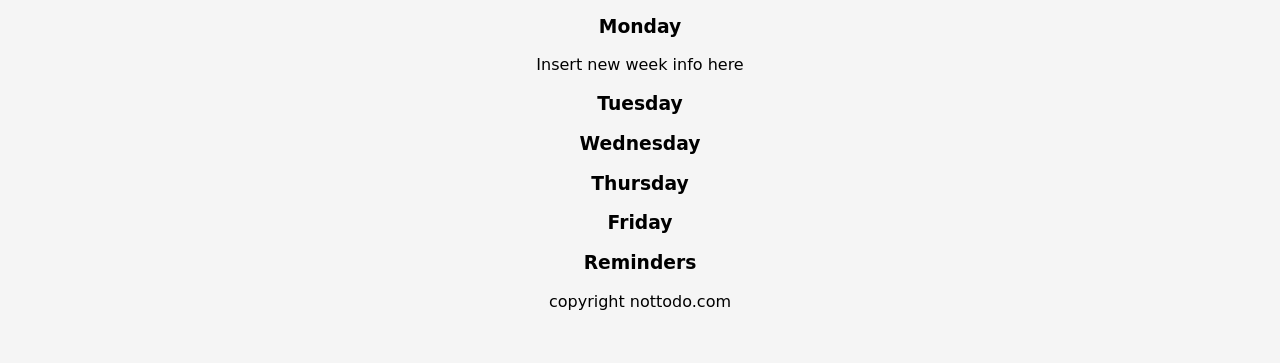
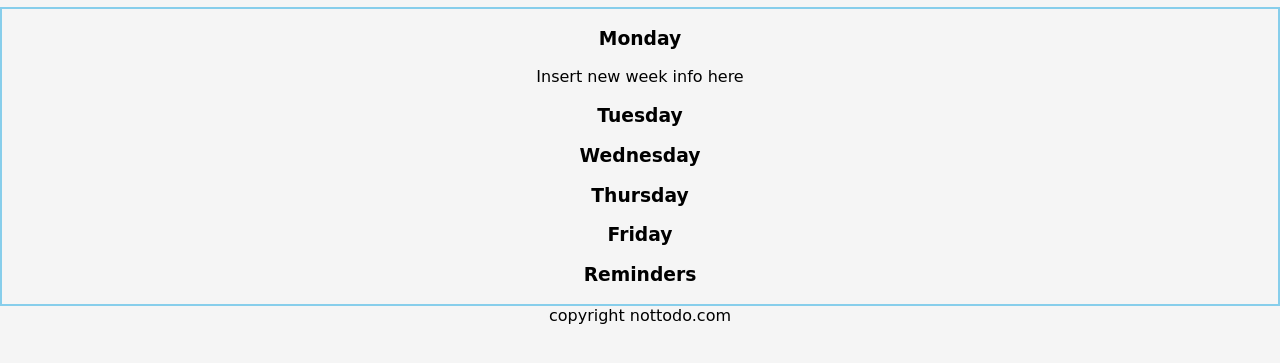
Before and after one commit to xoNelz/flexbox, a plain HTML site: page index.html in a window 1280 px wide. Shown: the part 141-504 px from the top of the page. Drawn offline with Linux system fonts and the light colour scheme.

Commit message:
css style

```diff
--- a/index.css
+++ b/index.css
@@ -15,3 +15,15 @@ h1 {
 h2 {
   margin: 10px;
 }
+
+.container {
+  border: 2px solid skyblue;
+}
+
+.week {
+
+}
+
+.row {
+
+}
```
